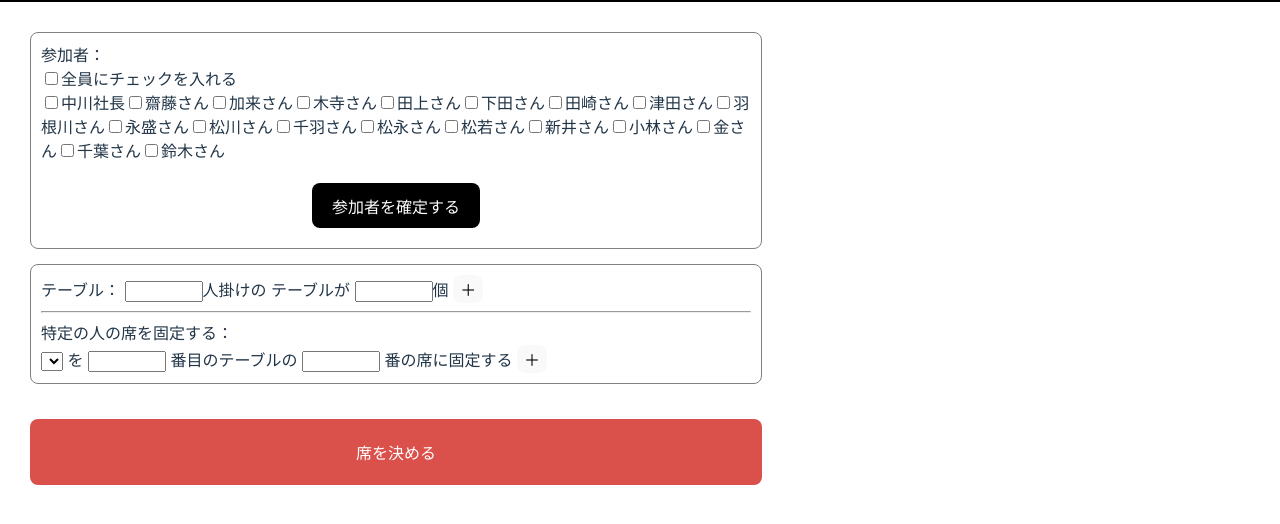
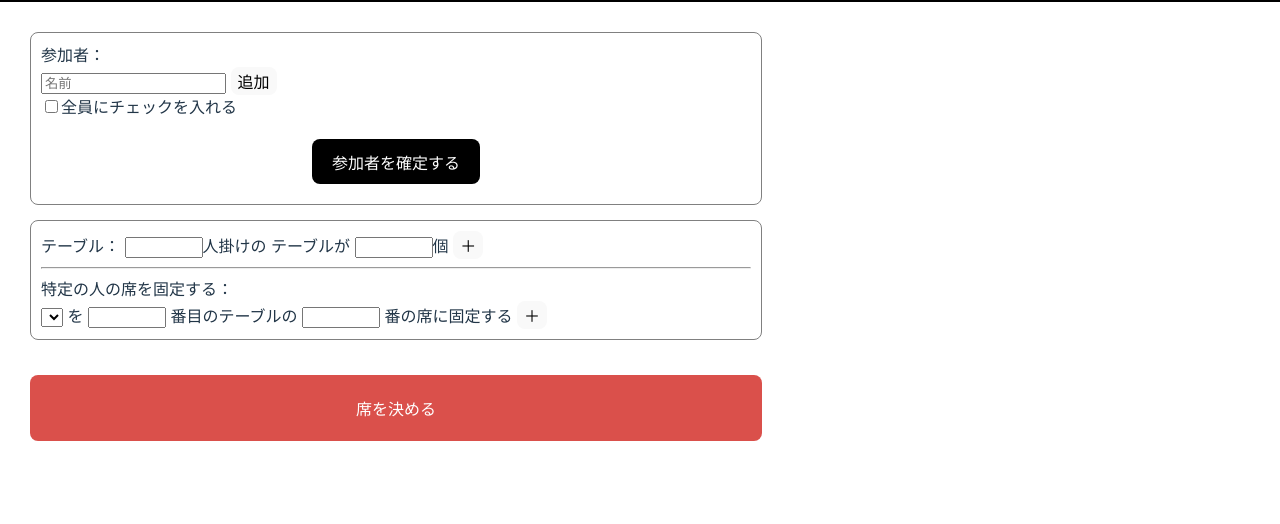
Before and after one commit to hikachiba/kensyu24_sekigime, a website built with Vite: page index.html in a window 1280 px wide. Shown: the part 48-572 px from the top of the page. Built offline with nearby package versions, Linux system fonts and the light colour scheme.

Commit message:
mergeのために、鈴木さんのコードを一部取り入れた

```diff
--- a/index.html
+++ b/index.html
@@ -17,6 +17,10 @@
           <div class="condition">
             <label>参加者：</label>
             <div>
+              <div id="inputForms">
+                <input type="text" id="employeeName" placeholder="名前">
+                <button id="addEmployeesBtn">追加</button>
+              </div>
               <label for="checkAll">
                 <input id="checkAll" type="checkbox" name="participants" value="all">全員にチェックを入れる
               </label>
--- a/main.js
+++ b/main.js
@@ -1,32 +1,43 @@
 import './style.css'
 
-const employeeData = [
-  "中川社長",
-  "齋藤さん",
-  "加来さん",
-  "木寺さん",
-  "田上さん",
-  "下田さん",
-  "田崎さん",
-  "津田さん",
-  "羽根川さん",
-  "永盛さん",
-  "松川さん",
-  "千羽さん",
-  "松永さん",
-  "松若さん",
-  "新井さん",
-  "小林さん",
-  "金さん",
-  "千葉さん",
-  "鈴木さん",
-];
+//「追加」ボタンを押した後の処理
+var addButton = document.querySelector("#addEmployeesBtn");
+addButton.addEventListener("click", function() {
+  addEmployees();
+  addCheck();
+  var inputField = document.querySelector("#employeeName");
+  inputField.value = "";
+  inputField.focus();
+});
 
-let member = '';
-for(let i = 0; i < employeeData.length; i++){
-  member += '<label for="check' + i + '"><input class="joinCheck" id="check' + i + '" type="checkbox" name="participants" value=' + i + '>' + employeeData[i] + '</label>';
+//社員名を配列に格納
+const employeeData = [];
+
+//employeeData配列に社員名を格納
+function addEmployees() {
+  const nameInputs = document.querySelectorAll("#employeeName");
+  nameInputs.forEach(input => {
+    const name = input.value.trim();
+    if (name !== "") {
+      const employee = name;
+      employeeData.push(employee);
+    }
+  });
 }
-document.querySelector('#member').innerHTML = member;
+
+//社員名にチェックボックスをつける
+function addCheck() {
+  let member = '';
+  for(let i = 0; i < employeeData.length; i++){
+    member += '<label for="check' + i + '"><input class="joinCheck" id="check' + i + '" type="checkbox" name="participants" value=' + i + '>' + employeeData[i] + '</label>';
+  }
+  document.querySelector('#member').innerHTML = member;
+
+  const joinCheck = document.querySelectorAll('.joinCheck');
+  joinCheck.forEach(function(checkbox) {
+    checkParticipants(checkbox);
+  });
+}
 
 //参加者
 const checkAll = document.querySelector('#checkAll');
@@ -35,13 +46,14 @@ const joinCheck = document.querySelectorAll('.joinCheck');
 //全員参加にチェックをつけた場合
 checkAll.addEventListener('change', function(){
   let isChecked = checkAll.checked;
-  joinCheck.forEach(function(checkbox) {
+  document.querySelectorAll('.joinCheck').forEach(function(checkbox) {
     checkbox.checked = isChecked;
     if(isChecked){
       checkbox.classList.add('checked');
     }else{
       checkbox.classList.remove('checked');
     }
+  console.log('全員参加のチェック状態:', isChecked);
   });
 });
 
@@ -62,6 +74,7 @@ function checkParticipants(checkbox) {
         checkAll.checked = false;
       }
     }
+  console.log('個別のチェック状態:', isChecked, '対象:', employeeData[parseInt(checkbox.value)]);
   });
 }
 
```
